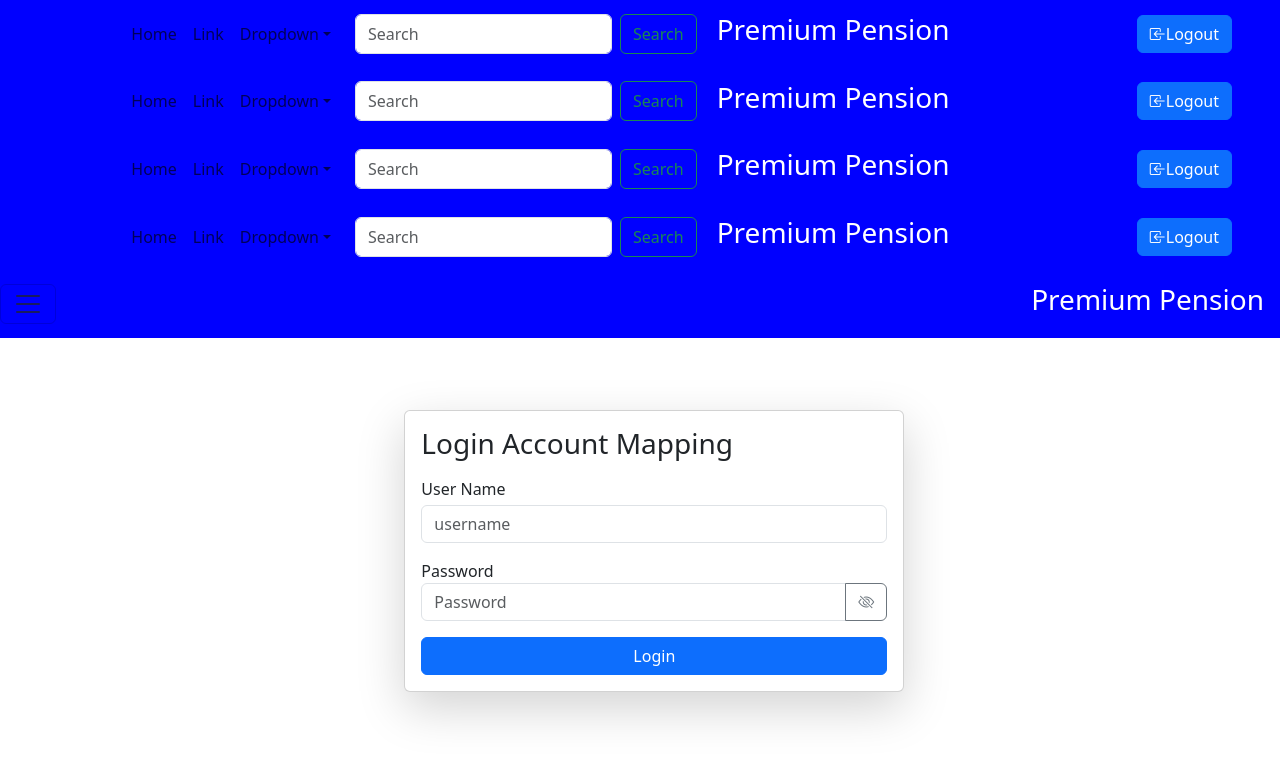
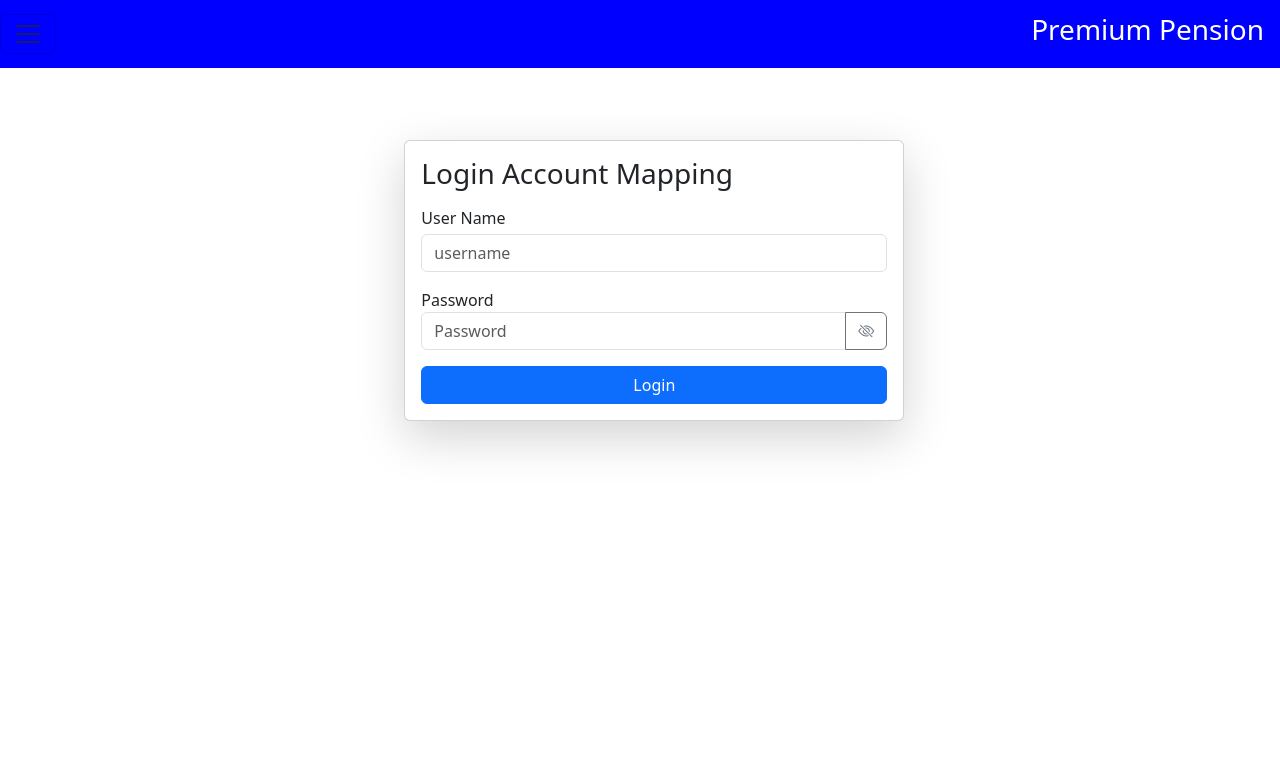
Before and after one commit to khalifaMMM12/Account-mapping, a React (Create React App) app in the folder client/app/: page / in a window 1280 px wide. Shown: the top 760 px of the page. Built offline with nearby package versions, Linux system fonts and the light colour scheme.

Commit message:
update navbar

```diff
--- a/client/app/src/components/navbar.js
+++ b/client/app/src/components/navbar.js
@@ -5,7 +5,7 @@ import Nav from 'react-bootstrap/Nav';
 import NavDropdown from 'react-bootstrap/NavDropdown';
 import Offcanvas from 'react-bootstrap/Offcanvas';
 
-const expand = ['lg', 'sm', 'md', 'xl', 'xxl'];
+const expand = ['xxl'];
 
 function NavigationBar() {
   return (
@@ -16,7 +16,7 @@ function NavigationBar() {
           <Navbar.Offcanvas
             id={`offcanvasNavbar-expand-${expandValue}`}
             aria-labelledby={`offcanvasNavbarLabel-expand-${expandValue}`}
-            placement="end"
+            placement="start"
           >
             <Offcanvas.Header closeButton>
               <Offcanvas.Title id={`offcanvasNavbarLabel-expand-${expandValue}`}>
```
